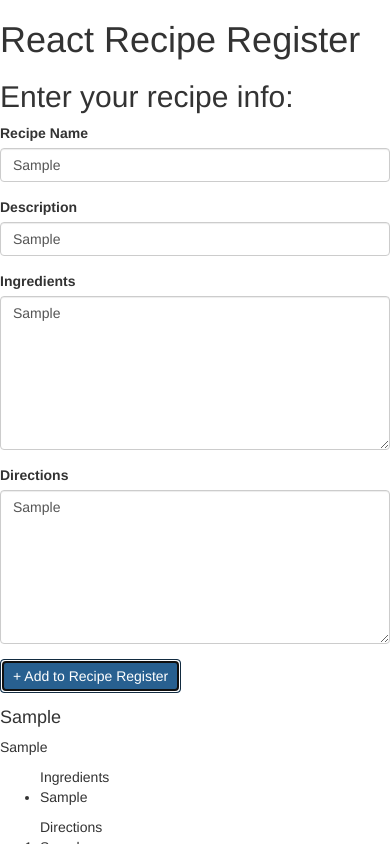
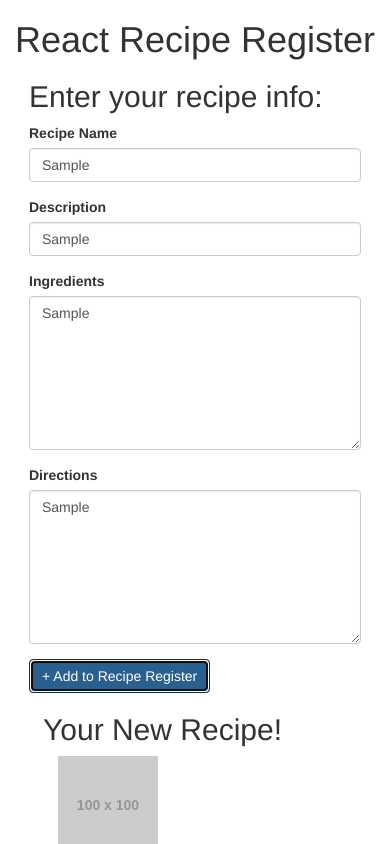
Before and after one commit to siuangie91/react_recipelog, a React (Create React App) app: page / in a window 390 px wide. Both pictures are taken after typing "Sample", "Sample", "Sample", "Sample" into the empty fields and a click on the button "+ Add to Recipe Register". Shown: the top 844 px of the page. Built offline with nearby package versions, Linux system fonts and the light colour scheme.

Commit message:
style home page components

```diff
--- /dev/null
+++ b/public/app.css
@@ -0,0 +1,11 @@
+h1 {
+	text-align: center;
+}
+
+body {
+	padding: 0 1em;
+}
+
+.recipe-preview {
+	padding-left: 1em;
+}
--- a/public/index.html
+++ b/public/index.html
@@ -20,6 +20,7 @@
       Learn how to configure a non-root public URL by running `npm run build`.
     -->
     <link rel="stylesheet" href="https://maxcdn.bootstrapcdn.com/bootstrap/3.3.7/css/bootstrap.min.css" integrity="sha384-BVYiiSIFeK1dGmJRAkycuHAHRg32OmUcww7on3RYdg4Va+PmSTsz/K68vbdEjh4u" crossorigin="anonymous">
+    <link rel="stylesheet" href="app.css">
     <title>React Recipe Register</title>
   </head>
   <body>
--- a/src/_components/Home.js
+++ b/src/_components/Home.js
@@ -48,7 +48,8 @@ class Home extends React.Component {
 
 	render() {
 		return (
-			<div>
+			<section>
+				<div className="col-md-5 form-container">
 					<h2>Enter your recipe info:</h2>
 
 					<Form>
@@ -79,11 +80,15 @@ class Home extends React.Component {
 								}}>+ Add to Recipe Register</Button>
 						</FormGroup>
 					</Form>
+				</div>
+				<div className="col-md-5 home-preview">
 					{
-					this.state.showPreview ? <Recipe recipe={this.state.recipe}/> : ''
+						this.state.showPreview ?
+							<Recipe recipe={this.state.recipe} /> :
+							''
 					}
-
 				</div>
+			</section>
 		);
 	}
 }
--- a/src/_components/Recipe.js
+++ b/src/_components/Recipe.js
@@ -9,10 +9,15 @@ class Recipe extends React.Component {
 		const { name, description, ingredients, directions } = this.props.recipe;
 
 		return (
-			<div>
+			<div className="recipe-preview">
+				<h2>Your New Recipe!</h2>
+				<div className="recipe-image col-md-4">
+					<img src="http://placehold.it/100x100"/>
+				</div>
+				<div className="recipe-info col-md-6">
 					<h4>{name}</h4>
 					<p>{description}</p>
-				<ul>Ingredients
+					<ul><strong>Ingredients</strong>
 						{
 							ingredients.map((item, i) => {
 								return (
@@ -21,7 +26,7 @@ class Recipe extends React.Component {
 							})
 						}
 					</ul>
-				<ol>Directions
+					<ol><strong>Directions</strong>
 						{
 							directions.map((item, i) => {
 								return (
@@ -31,6 +36,7 @@ class Recipe extends React.Component {
 						}
 					</ol>
 				</div>
+			</div>
 		);
 	}
 }
```
Lines whose indentation alone changed are shown as unchanged.
